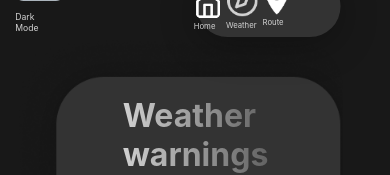
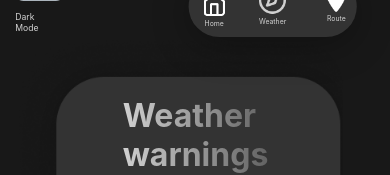
Before and after one commit to Pie-R-Squared/WeatherApp, a React (Create React App) app: page /Weather in a window 390 px wide. Shown: the top 175 px of the page. Built offline with nearby package versions, Linux system fonts and the light colour scheme.

Commit message:
repositioned nav

```diff
--- a/src/style.css
+++ b/src/style.css
@@ -681,7 +681,7 @@ body {
   display: grid;
   grid-area: navigation-tab;
   grid-template-columns: 1fr;
-  grid-template-rows: repeat(6,1fr);
+  grid-template-rows: repeat(3,1fr);
   grid-template-areas: 'home'
                         'weather'
                         'route'
@@ -1104,7 +1104,35 @@ body.light {
 
   }
 
+  .navigation-tab {
+    display: grid;
+    grid-template-rows: 1fr;
+    grid-template-columns: repeat(3, 1fr);
+    grid-template-areas: 'home weather route';
+    max-width: 40rem;
+    max-height: 5rem;
+    margin-left: -3rem;
+    width: auto;
+    transform: scale(0.96) translate(10%, 0);
+    gap: 2rem;
+  }
 
+  #route, #home, #weather {
+      width: 1.8rem;
+      height: 1.8rem;
+      transform: scale(0.8);
+  }
+
+  #home {
+      margin-left: 1rem;
+  }
+
+  .navigation-tab p {
+      font-size: 0.7rem;
+      margin: 0;
+      text-align: center;
+      vertical-align: middle;
+  }
   .secondary-box,
   .secondary-box .secondary-info,
   .secondary-box .secondary-overlap {
@@ -1236,31 +1264,14 @@ body.light {
   .hourly-weather{
     margin-left: 7rem;
   }
-
-}
-
-.current-weather-icon{
-  width: 8rem;
-  height: 8rem;
-  margin-top: -2rem;
-  margin-left: -1rem;
-  margin-bottom: 0.5rem;
-}
-
-.secondary-weather-icon {
-  max-width: 8rem;
-  max-height: 8rem;
-  margin-left: 4rem;
-  margin-bottom: 1rem;
-
   .navigation-tab {
     display: grid;
     grid-template-rows: 1fr;
-        grid-template-columns: repeat(6, 1fr);
+    grid-template-columns: repeat(3, 1fr);
     grid-template-areas: 'home weather route';
-        max-width: 50rem;
+    max-width: 40rem;
     max-height: 5rem;
-        margin-left: 1rem;
+    margin-left: -1rem;
     width: auto;
     transform: scale(0.96) translate(10%, 0);
     gap: 2rem;
@@ -1282,4 +1293,21 @@ body.light {
       text-align: center;
       vertical-align: middle;
   }
+
 }
+
+.current-weather-icon{
+  width: 8rem;
+  height: 8rem;
+  margin-top: -2rem;
+  margin-left: -1rem;
+  margin-bottom: 0.5rem;
+}
+
+.secondary-weather-icon {
+  max-width: 8rem;
+  max-height: 8rem;
+  margin-left: 4rem;
+  margin-bottom: 1rem;
+
+}
```
Lines whose indentation alone changed are shown as unchanged.
